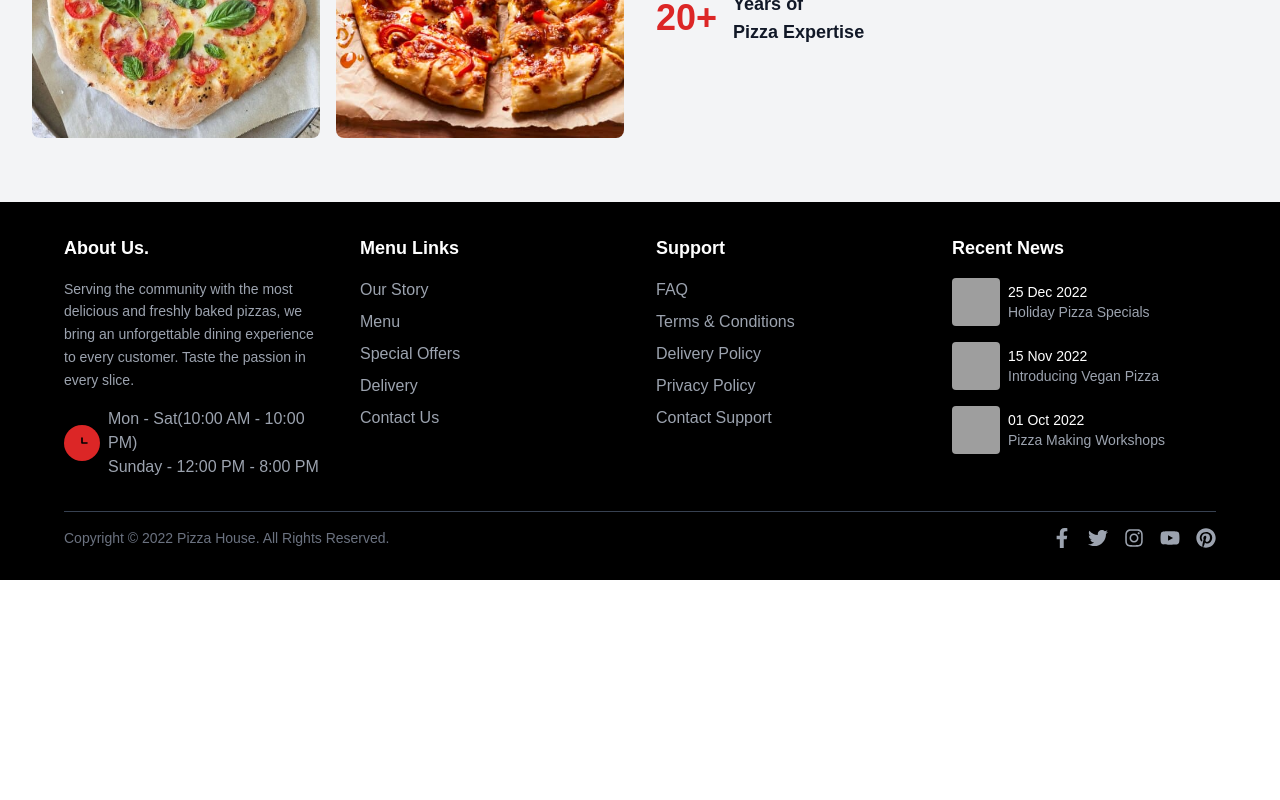
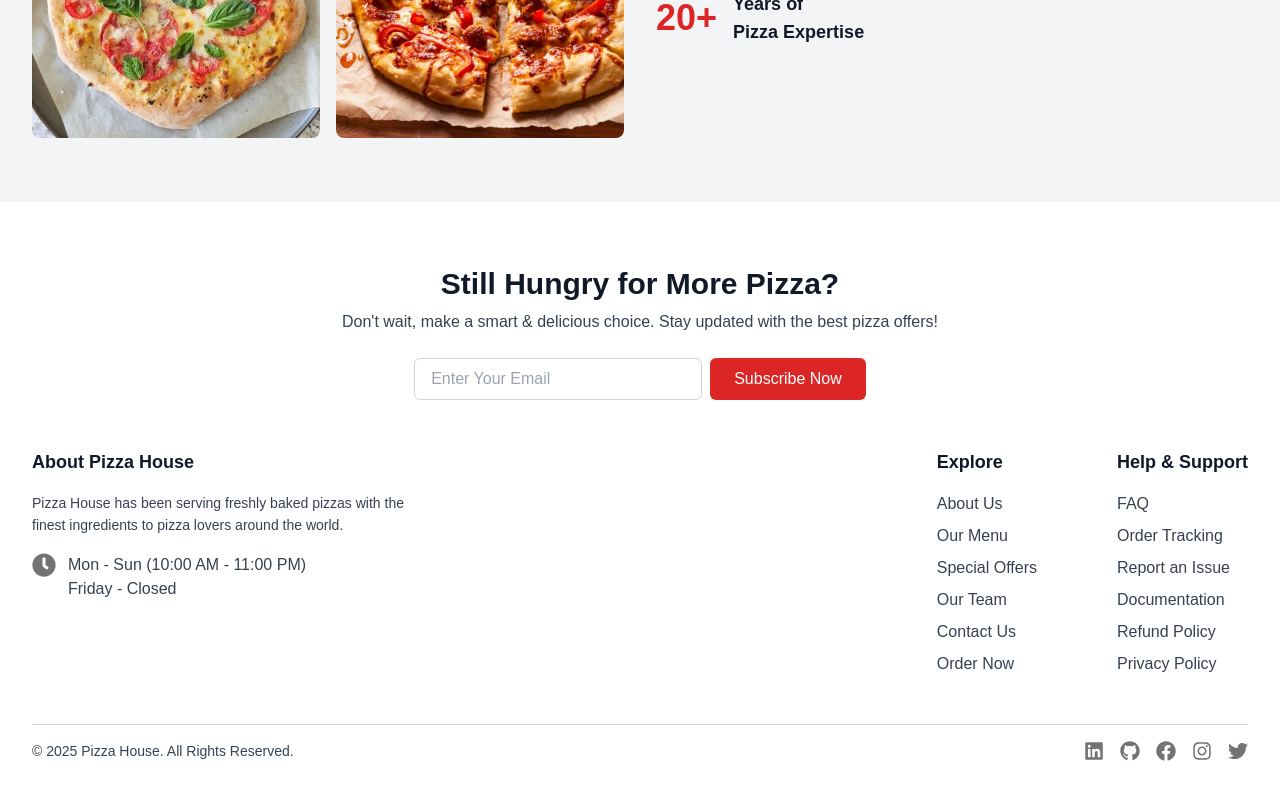
Before and after one commit to Hamza-Sheikh-02/pizza-house, a Next.js app: page / in a window 1280 px wide. Shown: the part 2251-3051 px from the top of the page. Before the commit the page ends 2831 px from the top, so only its background shows below. Built offline with nearby package versions, Linux system fonts and the light colour scheme; grey boxes are pictures that could not be loaded.

Commit message:
Update Footer.tsx

```diff
--- a/src/components/Footer.tsx
+++ b/src/components/Footer.tsx
@@ -1,120 +1,133 @@
 import {
-  FaFacebookF,
+  FaLinkedin,
+  FaGithub,
+  FaFacebook,
   FaTwitter,
   FaInstagram,
-  FaYoutube,
-  FaPinterest,
+  FaClock,
 } from "react-icons/fa";
 
 export default function Footer() {
   return (
-    <footer className="bg-black text-gray-400 py-8 px-4 sm:px-6 lg:px-16">
-      <div className="container mx-auto grid grid-cols-1 md:grid-cols-4 gap-8">
+    <footer className="bg-white dark:bg-background text-gray-700 dark:text-gray-300 py-16 px-8">
+      <div className="container mx-auto">
+        <div className="text-center mb-12">
+          <h2 className="text-3xl font-bold text-gray-900 dark:text-white">
+            Still Hungry for More Pizza?
+          </h2>
+          <p className="mt-2">
+            Don&apos;t wait, make a smart & delicious choice. Stay updated with
+            the best pizza offers!
+          </p>
+          <form className="mt-6 flex justify-center space-x-2">
+            <input
+              type="email"
+              placeholder="Enter Your Email"
+              className="px-4 py-2 w-72 rounded-md border border-gray-300 dark:border-gray-600 bg-white dark:bg-gray-800 text-gray-800 dark:text-gray-200"
+            />
+            <button className="bg-primary text-white px-6 py-2 rounded-md hover:bg-primary/80 transition">
+              Subscribe Now
+            </button>
+          </form>
+        </div>
+
+        <div className="grid grid-cols-1 md:grid-cols-3 gap-8">
           <div>
-          <h3 className="text-lg font-bold text-white mb-4">About Us.</h3>
+            <h3 className="text-lg font-bold text-gray-900 dark:text-white mb-4">
+              About Pizza House
+            </h3>
             <p className="text-sm leading-relaxed">
-            Serving the community with the most delicious and freshly baked
-            pizzas, we bring an unforgettable dining experience to every
-            customer. Taste the passion in every slice.
+              Pizza House has been serving freshly baked pizzas with the finest
+              ingredients to pizza lovers around the world.
             </p>
-          <div className="mt-4">
-            <div className="flex items-center space-x-2">
-              <div className="bg-primary text-black p-2 rounded-full">
-                <svg
-                  xmlns="http://www.w3.org/2000/svg"
-                  fill="none"
-                  viewBox="0 0 24 24"
-                  stroke="currentColor"
-                  className="w-5 h-5"
-                >
-                  <path
-                    strokeLinecap="round"
-                    strokeLinejoin="round"
-                    strokeWidth={2}
-                    d="M12 6v6h6"
-                  />
-                </svg>
+            <div className="mt-4 flex items-start space-x-3">
+              <div className="text-muted-foreground">
+                <FaClock size={24} />
               </div>
               <div>
-                <p>Mon - Sat(10:00 AM - 10:00 PM)</p>
-                <p>Sunday - 12:00 PM - 8:00 PM</p>
-              </div>
+                <p>Mon - Sun (10:00 AM - 11:00 PM)</p>
+                <p>Friday - Closed</p>
               </div>
             </div>
           </div>
 
+          <div className="md:col-span-2 flex justify-end space-x-20">
             <div>
-          <h3 className="text-lg font-bold text-white mb-4">Menu Links</h3>
+              <h3 className="text-lg font-bold text-gray-900 dark:text-white mb-4">
+                Explore
+              </h3>
               <ul className="space-y-2">
-            <li>Our Story</li>
-            <li>Menu</li>
+                <li>About Us</li>
+                <li>Our Menu</li>
                 <li>Special Offers</li>
-            <li>Delivery</li>
+                <li>Our Team</li>
                 <li>Contact Us</li>
+                <li>Order Now</li>
               </ul>
             </div>
-
             <div>
-          <h3 className="text-lg font-bold text-white mb-4">Support</h3>
+              <h3 className="text-lg font-bold text-gray-900 dark:text-white mb-4">
+                Help & Support
+              </h3>
               <ul className="space-y-2">
                 <li>FAQ</li>
-            <li>Terms & Conditions</li>
-            <li>Delivery Policy</li>
+                <li>Order Tracking</li>
+                <li>Report an Issue</li>
+                <li>Documentation</li>
+                <li>Refund Policy</li>
                 <li>Privacy Policy</li>
-            <li>Contact Support</li>
-          </ul>
-        </div>
-
-        <div>
-          <h3 className="text-lg font-bold text-white mb-4">Recent News</h3>
-          <ul className="space-y-4">
-            <li className="flex items-center space-x-2">
-              <img
-                src="/pizza-news1.jpg"
-                alt="Pizza News 1"
-                className="w-12 h-12 object-cover rounded"
-              />
-              <div>
-                <p className="text-sm text-white">25 Dec 2022</p>
-                <p className="text-sm">Holiday Pizza Specials</p>
-              </div>
-            </li>
-            <li className="flex items-center space-x-2">
-              <img
-                src="/pizza-news2.jpg"
-                alt="Pizza News 2"
-                className="w-12 h-12 object-cover rounded"
-              />
-              <div>
-                <p className="text-sm text-white">15 Nov 2022</p>
-                <p className="text-sm">Introducing Vegan Pizza</p>
-              </div>
-            </li>
-            <li className="flex items-center space-x-2">
-              <img
-                src="/pizza-news3.jpg"
-                alt="Pizza News 3"
-                className="w-12 h-12 object-cover rounded"
-              />
-              <div>
-                <p className="text-sm text-white">01 Oct 2022</p>
-                <p className="text-sm">Pizza Making Workshops</p>
-              </div>
-            </li>
               </ul>
             </div>
           </div>
-      <div className="border-t border-gray-700 mt-8 pt-4">
-        <div className="flex flex-col md:flex-row items-center justify-between">
-          <p className="text-sm text-gray-500 text-center">
-            Copyright © 2022 Pizza House. All Rights Reserved.
+        </div>
+
+        <div className="border-t border-gray-300 dark:border-gray-600 mt-12 pt-4">
+          <div className="flex flex-col md:flex-row justify-between items-center space-y-4 md:space-y-0">
+            <p className="text-sm">
+              &copy; 2025 Pizza House. All Rights Reserved.
             </p>
-          <div className="flex space-x-4 mt-4 md:mt-0">
-            <FaFacebookF className="w-5 h-5 cursor-pointer hover:text-primary" />
-            <FaTwitter className="w-5 h-5 cursor-pointer hover:text-primary" />
-            <FaInstagram className="w-5 h-5 cursor-pointer hover:text-primary" />
-            <FaYoutube className="w-5 h-5 cursor-pointer hover:text-primary" />
-            <FaPinterest className="w-5 h-5 cursor-pointer hover:text-primary" />
+            <div className="flex space-x-4">
+              <a
+                href="https://www.linkedin.com/in/hamza-sheikh-351766298/"
+                target="_blank"
+                rel="noopener noreferrer"
+                className="text-muted-foreground w-5 h-5 cursor-pointer hover:text-primary"
+              >
+                <FaLinkedin size={20} />
+              </a>
+              <a
+                href="https://github.com/Hamza-Sheikh-02/"
+                target="_blank"
+                rel="noopener noreferrer"
+                className="text-muted-foreground w-5 h-5 cursor-pointer hover:text-primary"
+              >
+                <FaGithub size={20} />
+              </a>
+              <a
+                href="https://www.facebook.com"
+                target="_blank"
+                rel="noopener noreferrer"
+                className="text-muted-foreground w-5 h-5 cursor-pointer hover:text-primary"
+              >
+                <FaFacebook size={20} />
+              </a>
+              <a
+                href="https://www.instagram.com"
+                target="_blank"
+                rel="noopener noreferrer"
+                className="text-muted-foreground w-5 h-5 cursor-pointer hover:text-primary"
+              >
+                <FaInstagram size={20} />
+              </a>
+              <a
+                href="https://www.twitter.com"
+                target="_blank"
+                rel="noopener noreferrer"
+                className="text-muted-foreground w-5 h-5 cursor-pointer hover:text-primary"
+              >
+                <FaTwitter size={20} />
+              </a>
+            </div>
           </div>
         </div>
       </div>
```
Lines whose indentation alone changed are shown as unchanged.
